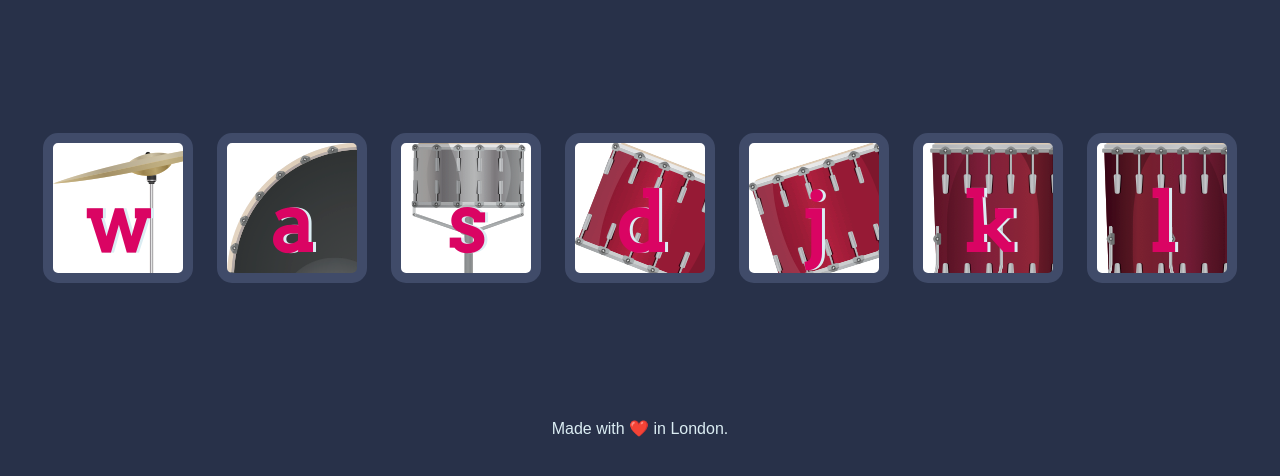
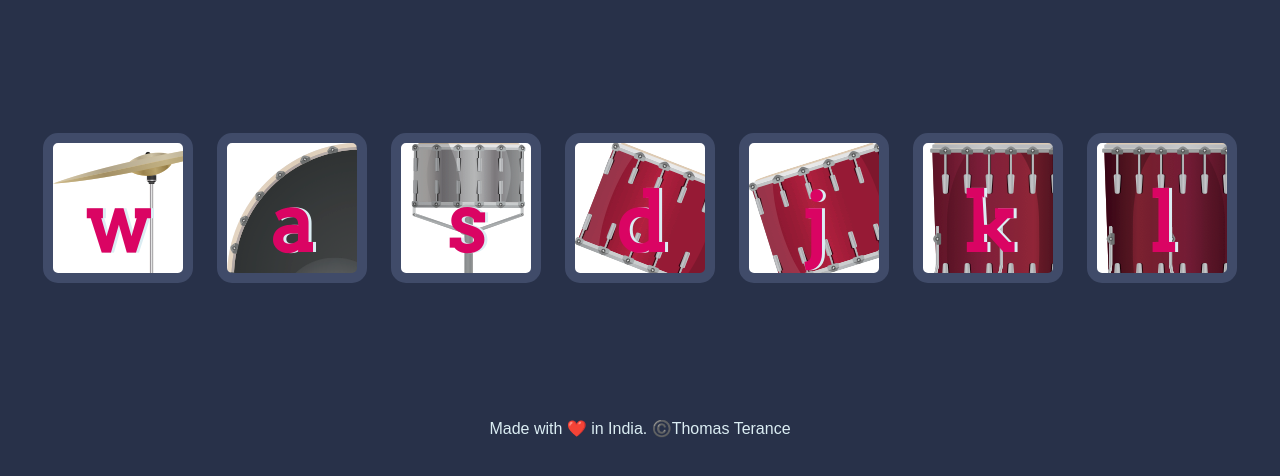
Before and after one commit to Terance98/drum-kit, a plain HTML site: page index.html in a window 1280 px wide. Shown: the part 156-632 px from the top of the page. Drawn offline with Linux system fonts and the light colour scheme.

Commit message:
Changed the copyright text

```diff
--- a/index.html
+++ b/index.html
@@ -23,7 +23,7 @@
   <script src="index.js" charset="utf-8"></script>
 </body>
 <footer>
-  Made with ❤️ in London.
+  Made with ❤️ in India. ©️Thomas Terance
 </footer>
 
 </html>
```
